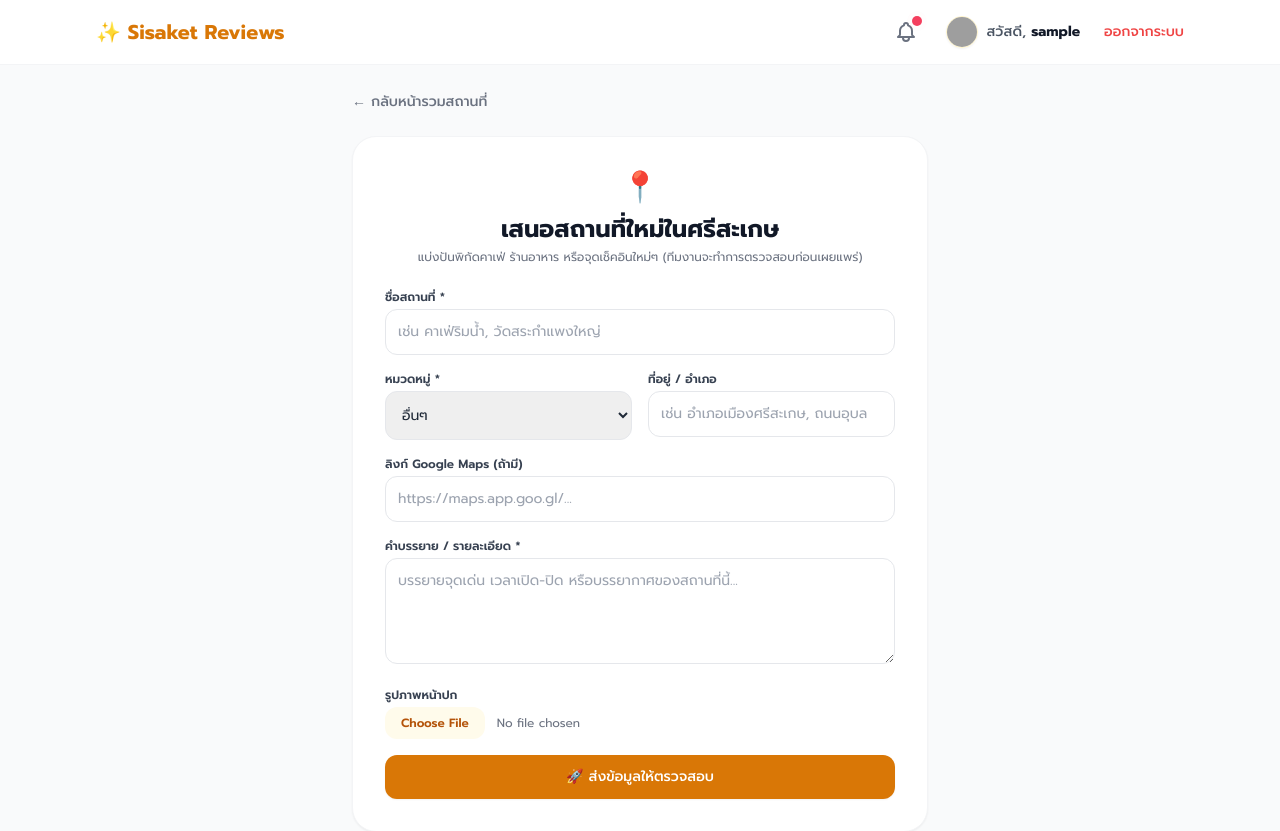
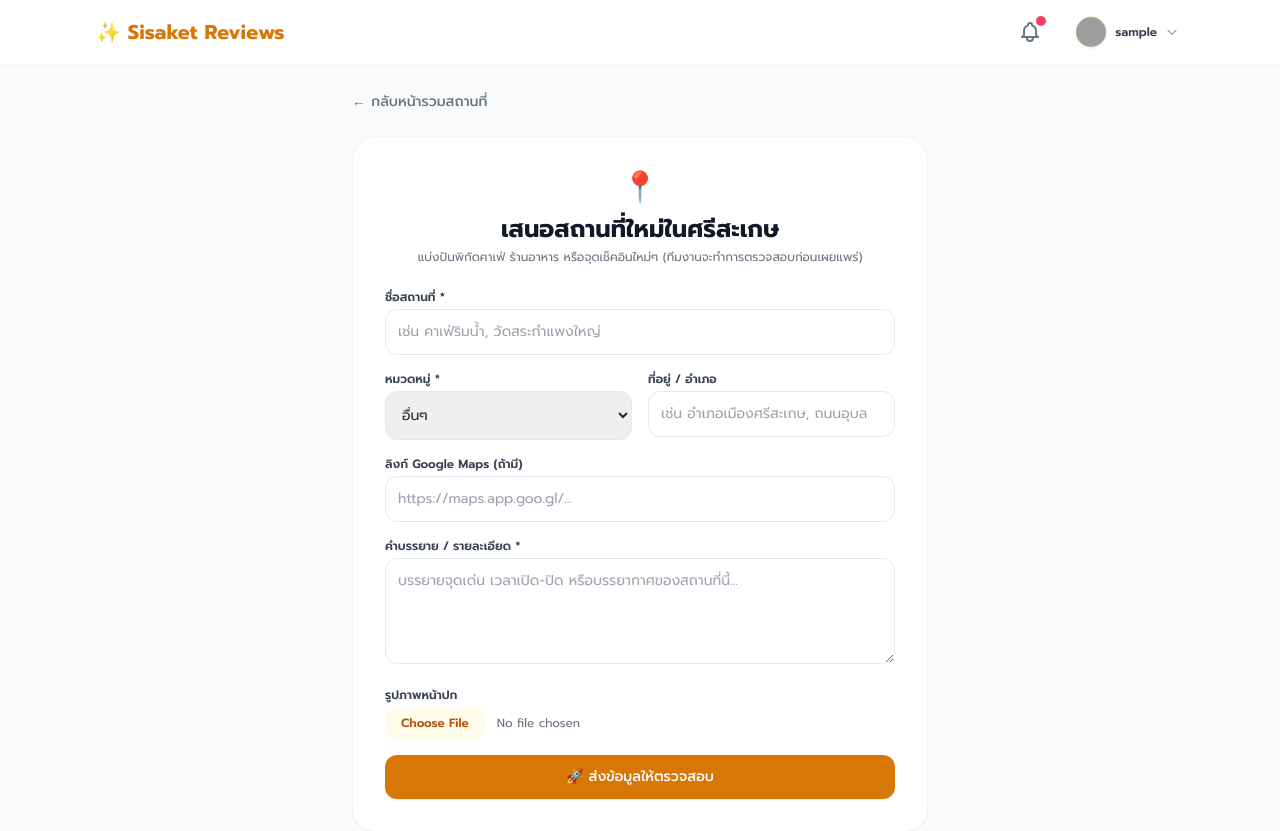
Before and after one commit to Supapich-Boonthom/ssk-rev-web, a Django app: page /place/add/ in a window 1280 px wide. Shown: the top 831 px of the page. Run offline with Django 5.2, Linux system fonts and the light colour scheme; the visitor is signed in with stand-in values (Sample User, id 1); data comes from the database, SQL or seed files in the repository; some libraries are stand-ins or nearby versions; grey boxes are pictures that could not be loaded.

```diff
--- a/templates/base.html
+++ b/templates/base.html
@@ -85,17 +85,35 @@
               </div>
             </div>
 
-            <a href="{% url 'profile' %}" class="flex items-center gap-2 ml-1">
-              <img src="{{ user.profile.avatar_url }}" class="w-8 h-8 rounded-full object-cover border border-amber-100 shadow-sm">
-              <span class="text-sm font-medium text-gray-600 hover:text-amber-600 transition hidden sm:inline">
-                สวัสดี, <strong class="text-gray-900">{{ user.username }}</strong>
-              </span>
-            </a>
-            <a
-              href="{% url 'logout' %}"
-              class="text-sm text-red-500 hover:text-red-700 font-medium ml-2"
-              >ออกจากระบบ</a
-            >
+            <!-- เมนูโปรไฟล์ผู้ใช้ -->
+            <div class="relative">
+              <button id="user-menu-btn" type="button" class="flex items-center gap-2 p-1 pl-2 rounded-full hover:bg-amber-50/80 transition border border-transparent hover:border-amber-200">
+                <img src="{{ user.profile.avatar_url }}" class="w-8 h-8 rounded-full object-cover border border-amber-100 shadow-sm">
+                <span class="text-xs font-semibold text-gray-700 hidden sm:inline">{{ user.username }}</span>
+                <svg class="w-3.5 h-3.5 text-gray-400" fill="none" stroke="currentColor" viewBox="0 0 24 24">
+                  <path stroke-linecap="round" stroke-linejoin="round" stroke-width="2" d="M19 9l-7 7-7-7"></path>
+                </svg>
+              </button>
+
+              <!-- Dropdown Menu -->
+              <div id="user-dropdown" class="hidden absolute right-0 mt-2 w-48 bg-white rounded-2xl shadow-xl border border-amber-100 py-2 z-50">
+                <div class="px-4 py-2 border-b border-gray-100">
+                  <p class="text-[10px] text-gray-400">เข้าสู่ระบบในชื่อ</p>
+                  <p class="text-xs font-bold text-gray-800 truncate">{{ user.username }}</p>
+                </div>
+
+                <a href="{% url 'profile' %}" class="flex items-center gap-2.5 px-4 py-2 text-xs text-gray-700 hover:bg-amber-50 hover:text-amber-600 transition">
+                  <span>👤</span> หน้าโปรไฟล์ของฉัน
+                </a>
+
+                <div class="border-t border-gray-100 my-1"></div>
+
+                <!-- ปุ่มกดเพื่อเปิด Modal ยืนยันออกจากระบบ -->
+                <button type="button" onclick="openLogoutModal()" class="w-full flex items-center gap-2.5 px-4 py-2 text-xs text-rose-600 hover:bg-rose-50 transition text-left">
+                  <span>🚪</span> ออกจากระบบ
+                </button>
+              </div>
+            </div>
             {% else %}
             <a
               href="{% url 'login' %}"
@@ -206,5 +224,66 @@
         });
       });
     </script>
+
+    <!-- Modal ยืนยันออกจากระบบ -->
+    <div id="logout-modal" class="hidden fixed inset-0 z-50 bg-black/50 backdrop-blur-sm flex items-center justify-center p-4">
+      <div class="bg-white rounded-3xl max-w-xs w-full p-6 text-center shadow-2xl border border-amber-100 transform transition-all scale-100">
+        <div class="w-12 h-12 bg-rose-50 text-rose-500 rounded-full flex items-center justify-center mx-auto mb-3 text-xl">
+          🚪
+        </div>
+
+        <h3 class="text-base font-bold text-gray-800 mb-1">ออกจากระบบ?</h3>
+        <p class="text-xs text-gray-500 mb-5">คุณต้องการออกจากระบบ Sisaket Reviews ใช่หรือไม่</p>
+
+        <div class="flex gap-2">
+          <button type="button" onclick="closeLogoutModal()" class="flex-1 py-2 bg-gray-100 hover:bg-gray-200 text-gray-700 text-xs font-semibold rounded-xl transition">
+            ยกเลิก
+          </button>
+
+          <!-- Django 5+ แนะนำให้ Logout ด้วย POST Form เพื่อความปลอดภัย -->
+          <form method="POST" action="{% url 'logout' %}" class="flex-1">
+            {% csrf_token %}
+            <button type="submit" class="w-full py-2 bg-rose-500 hover:bg-rose-600 text-white text-xs font-semibold rounded-xl transition shadow-sm">
+              ยืนยันออก
+            </button>
+          </form>
+        </div>
+      </div>
+    </div>
+
+    <script>
+      // ควบคุม Dropdown ผู้ใช้
+      const userMenuBtn = document.getElementById('user-menu-btn');
+      const userDropdown = document.getElementById('user-dropdown');
+
+      if (userMenuBtn && userDropdown) {
+        userMenuBtn.addEventListener('click', (e) => {
+          e.stopPropagation();
+          userDropdown.classList.toggle('hidden');
+        });
+
+        document.addEventListener('click', (e) => {
+          if (!userDropdown.contains(e.target) && !userMenuBtn.contains(e.target)) {
+            userDropdown.classList.add('hidden');
+          }
+        });
+      }
+
+      // ควบคุม Modal ยืนยันการออกจากระบบ
+      function openLogoutModal() {
+        if (userDropdown) userDropdown.classList.add('hidden');
+        document.getElementById('logout-modal').classList.remove('hidden');
+      }
+
+      document.getElementById('logout-modal').addEventListener('click', (e) => {
+        if (e.target === document.getElementById('logout-modal')) {
+          closeLogoutModal();
+        }
+      });
+
+      function closeLogoutModal() {
+        document.getElementById('logout-modal').classList.add('hidden');
+      }
+    </script>
   </body>
 </html>
```
